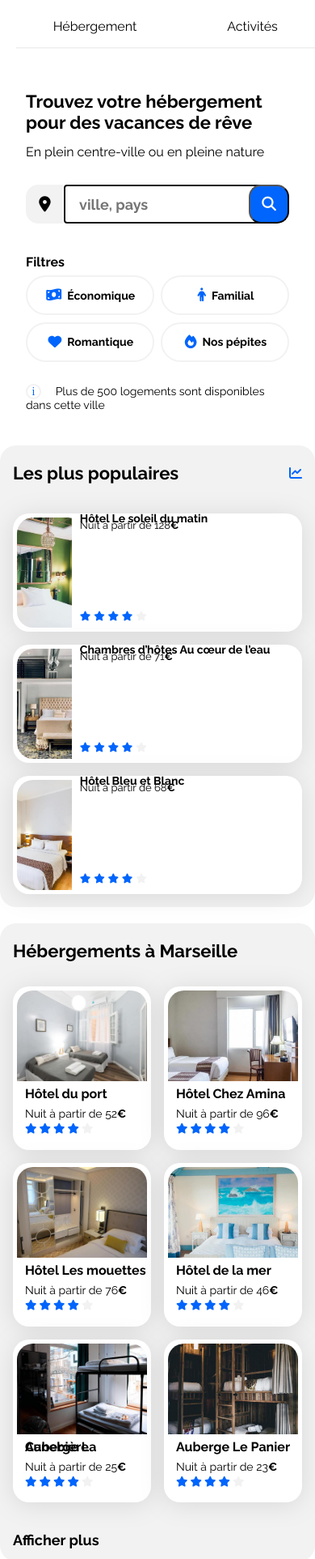
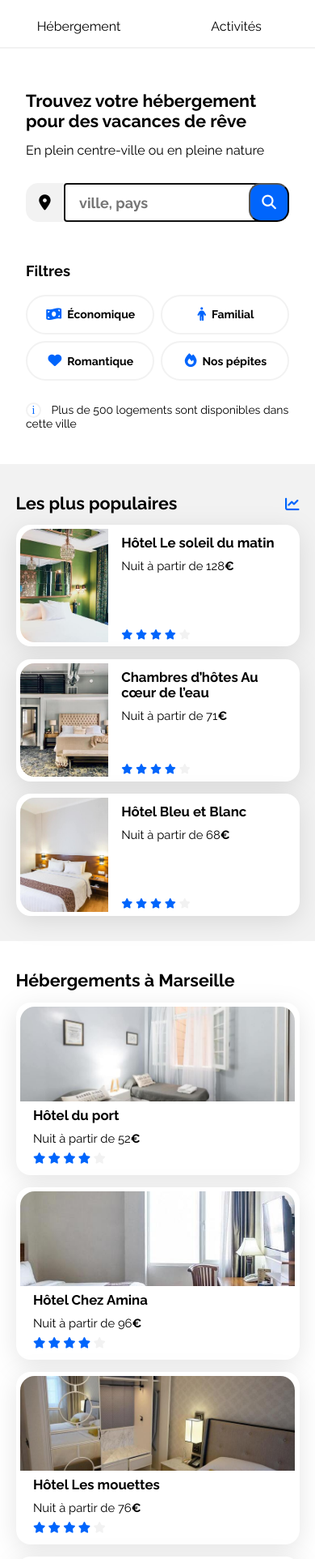
Before and after one commit to Simon-LM/OC_P3_booki, a plain HTML site: page index.html in a window 390 px wide. Shown: the part 54-1979 px from the top of the page at 81% size. Drawn offline with Linux system fonts and the light colour scheme.

Commit message:
vmin phone almost ready

```diff
--- a/css/style.css
+++ b/css/style.css
@@ -24,7 +24,6 @@ h1, h2 {
 
 h3 {
     font-size: 16px;
-    line-height: 0;
 }
 
 p {
@@ -34,10 +33,12 @@ p {
 
 ul {
     list-style: none;
+    padding: 0;
 }
 
 li {
     list-style: none;
+    padding: 0;
 }
 
 i {
@@ -153,8 +154,9 @@ label {
     border-radius: 15px 0px 0px 15px;
     border: 1px solid var(--main-bg-color);
     background-color: var(--main-bg-color);
-    font-size: 1.2em;
-    padding: 0 calc( 0.5em + 0.5vw);
+    font-size: 1em;
+    padding: 0 1em;
+    /* padding: 0 calc( 0.5em + 0.5vw); */
 }
 
 .fa-location-dot {
@@ -235,8 +237,8 @@ form button {
     background-color: white;
     height: 3em;
     max-width: 10em;
-    width: calc(100vw / 8);
-    min-width: 9em;
+    width: calc(100vw / 9);
+    min-width: 8.5em;
 }
 
 .filter-buttons:hover {
@@ -261,8 +263,7 @@ form button {
     border-radius: 4em;
     padding-left: 0.4em;
     padding-right: 0.4em;
-    margin-right: 1em;
-    /* margin-right: 0.5vw; */
+    margin-right: 0.5em;
 }
 
 
@@ -321,7 +322,6 @@ article {
     margin-bottom: 2em;
 }
 
-
 .hebergements-and-populaires a {
     display: flex;
 }
@@ -348,16 +348,18 @@ article {
 }
 
 .hebergements-and-populaires .card-txt {
-
+    display: flex;
+    flex-direction: column;
 }
 
 .hebergements-and-populaires .card-title {
-    /* margin-bottom: 0em; */
+    line-height: 1.2em;
+    margin: 0.4em 0;
 }
 
 .hebergements-and-populaires .card-subtitle {
-    margin: 0em;
-    margin-bottom: 0.2em ;
+    line-height:1em;
+    margin: 0em 0;
 }
 
 .euro {
@@ -384,7 +386,7 @@ article {
     max-width: calc((100% / 2) - 0.5em);
     width: calc(12em + 1vw);
     min-width: calc((100% / 3) - 2em);
-    height: 12.6em;
+    /* height: 12.6em; */
 }
 
 .hebergements a {
@@ -399,6 +401,8 @@ article {
 
 .hebergements .stars {
     font-size: 0.8em;
+    margin-top: 0.5em;
+    margin-bottom: 0.5em;
 }
 
 .show_more {
@@ -410,8 +414,12 @@ article {
 
 /****** Populaires ********/
 
+aside {
+    width: calc((100% / 3) - 1em);
+}
+
 .populaires {
-    width: calc((100% / 3) - 1em);
+    width: 100%;
 }
 
 .populaires .section_title {
@@ -434,7 +442,8 @@ article {
 }
 
 .populaires-cards .card-rating {
-    margin-bottom: 0.3em;
+    margin: 0em;
+    margin-bottom: 0;
     /* margin-bottom: 0.3vw; */
 }
 
@@ -449,7 +458,6 @@ article {
     display: flex;
     flex-wrap: wrap ;
     justify-content: space-between;
-    /* width: 100%; */
     margin: 2em 0;
 }
 
@@ -457,18 +465,19 @@ article {
     display: flex;
     flex-direction: column;
     width: calc((100% / 4) - 1em );
-    height: 440px;
     text-align: left;
     padding: 0; /* Delete default padding from .card */
 }
 
 .activites img {
+    border-radius: 20px 20px 0px 0px;
     width: 100%;
-    height: 380px;
-    border-radius: 20px 20px 0px 0px;
+    height: 25vw;
+    max-height: 25em ;
 }
 
 .activites h3{
+    line-height: 1em;
     padding-left: 1.5em;
 }
 
@@ -491,6 +500,7 @@ footer nav div {
 }
 
 footer nav h3 {
+    line-height: 0em;
     margin-bottom: 1.2em;
 }
 
@@ -535,10 +545,13 @@ footer nav li {
 
     .filter button {
         font-size: 16px;
-        height: 3em;
+        /* height: 3em; */
         width: calc(100vw /6);
     }
 
+    .icon_info {
+        margin-right: calc(0.5em + 0.5vw);
+    }
 
     /*** HEBÉRGEMENTS & POPULAIRES [MEDIUM] ***/
 
@@ -546,6 +559,30 @@ footer nav li {
         flex-direction: column;
     }
 
+
+    .hebergements-and-populaires .card-content {
+        padding-left: calc(0.5em + 0.5vw);
+        display: flex;
+        flex-direction: column;
+        justify-content: space-between;
+    }
+
+    .hebergements-and-populaires .card-txt {
+        /* display: flex; */
+        /* flex-direction: column; */
+    }
+
+    .hebergements-and-populaires .card-title {
+        font-size: 15px;
+        line-height: 1.2em;
+        margin: 0.5vw 0;
+    }
+
+    .hebergements-and-populaires .card-subtitle {
+        font-size: 14px;
+        line-height:1.2em;
+        margin: 0.2vw 0;
+    }
 
     /*** HEBERGEMENTS [MEDIUM] ***/
 
@@ -556,41 +593,62 @@ footer nav li {
     }
 
 
-     /*** POPULAIRES [MEDIUM] ***/
+    /*** POPULAIRES [MEDIUM] ***/
+
+    aside {
+        width: 100%;
+    }
 
     .populaires {
         width: 100%
     }
 
-    .populaires-cards {
-        display: flex;
+    .populaires .order {
         flex-direction: row;
-        justify-content: space-between;
     }
 
     .populaires-cards .card {
         width: calc(((100%) / 3) - 2vw);
-
     }
 
     .populaires-cards img {
-        width: calc(4em + 1vw);
+        width: calc(4em + 2vw);
     }
 
     .populaires-cards .card-title {
-        font-size: 14px;
-        margin-top: 0.3vw;
-        margin-bottom: 0.2vw;
+        /* font-size: 14px; */
+        /* margin-top: 0.3vw; */
+        /* margin-bottom: 0.2vw; */
     }
 
     .populaires-cards .card-subtitle {
-        font-size: 13px;
-        margin: 0;
-        margin-bottom: 0.2vw;
+        /* font-size: 13px; */
+        /* margin: 0; */
+        /* margin-bottom: 0.2vw; */
     }
 
 
     /*** ACTIVITÉS [MEDIUM] ***/
+
+    .activites {
+        /* margin: 2em; */
+
+        margin: 0 2.5vw;
+    }
+
+    .activites .card {
+        width: calc((100% / 4) - (0.5em + 0.5vw) );
+    }
+
+    .activites img {
+        height: 20vw;
+    }
+
+    .activites h3{
+        line-height: 1em;
+        padding-left: 1.5em;
+    }
+
 
     /*** FOOTER [MEDIUM] ***/
 
@@ -601,6 +659,18 @@ footer nav li {
 @media (max-width: 767.98px) {
 
     /*** GÉNÉRAL [SMALL] ***/
+
+    h1, h2 {
+        font-size: 5.5vmin;
+    }
+
+
+    h3 {
+        font-size: 4.7vmin;
+        /* line-height: 3vw; */
+        /* padding: calc(4vw) calc(1em + 2vw); */
+        /* margin: 0; */
+    }
 
     p {
         font-size: 14px;
@@ -726,36 +796,145 @@ footer nav li {
 
     /*** HEBÉRGEMENT & POPULAIRES [SMALL] ***/
 
+    .card {
+        background-color: white;
+        border-radius: 4.6vmin;
+        padding: 1.3vmin;
+        box-sizing: border-box;
+        filter: drop-shadow(0px 2vmin 4vmin rgba(0, 0, 0, 0.1));
+    }
+
     .hebergements-and-populaires {
-        display: flex;
         flex-direction: column-reverse;
+        gap: 0;
+        padding: 0;
+        margin: 0;
     }
+
+    .hebergements-and-populaires .order{
+        gap: 4vmin;
+    }
+
+
 
     .hebergements-and-populaires section {
         padding: 1em 1em;
+
+        /* display: flex; */
+        /* flex-direction: column; */
+        /* flex:auto; */
+        /* background-color: var(--main-bg-color); */
+        border-radius: 0px;
+        /* box-sizing: border-box; */
+        /* padding: 2em calc(0.5em + 1vw); */
+        padding: 8vmin 5vmin;
+
+    }
+
+    .hebergements-and-populaires .section_title {
+        line-height: 0vmin;
+        margin-bottom: 7vmin;
+    }
+
+    .hebergements-and-populaires .card-content {
+        padding-left: 4.2vmin;
+    }
+
+
+    .hebergements-and-populaires .card-title {
+        font-size: 4.3vmin;
+        line-height: 5vmin;
+        margin: 2vmin 0;
+    }
+
+    .hebergements-and-populaires .card-subtitle {
+        font-size: 3.8vmin;
+        line-height: 5vmin;
     }
 
 
 
     /*** HEBERGEMENT [SMALL] ***/
 
-    .hebergements {
+    .hebergements-and-populaires .hebergements{
         background-color: white;
+
+        /* justify-content: space-between; */
+        /* width: calc(((100% / 3) * 2) - 1em); */
+
+        /* width: 100%; */
+        /* margin: 0; */
+        /* padding: 0; */
     }
 
-    .hebergements_card_order article {
-        min-width: 100%;
+
+
+    .hebergements .order {
+        /* flex-wrap: wrap ; */
     }
 
-    .afficher_plus {
-        line-height: 0px;
+
+    .hebergements article {
+        min-width: 100%;
+
+        /* max-width: calc((100% / 2) - 0.5em); */
+        /* width: calc(12em + 1vw); */
+        /* min-width: calc((100% / 3) - 2em); */
     }
+
+
+
+    .hebergements img {
+        border-top-left-radius: 4.6vmin;
+        border-top-right-radius: 4.6vmin;
+        height: 30vmin;
+    }
+
+    .hebergements .stars {
+        font-size: 3.5vmin;
+        line-height: 2vmin;
+        margin-top: 2vmin;
+        margin-bottom: 2vmin;
+    }
+
+
+    .show_more {
+        margin: 4vmin 0;
+        /* line-height: 0px; */
+
+        font-size: 4.7vw;
+        /* margin-top: 1em; */
+        /* margin-bottom: 1em; */
+    }
+
+
+
 
 
     /*** POPULAIRES [SMALL] ***/
 
     .populaires {
-        border-radius: 0;
+        border-radius: 0;width: 100%
+    }
+
+    .populaires .section_title {
+        margin-bottom: 2vmin;
+    }
+
+    .fa-chart-line {
+        font-size: 4.5vmin;
+    }
+
+    .populaires .order {
+        flex-direction: column;
+    }
+
+    .populaires-cards img {
+        /* width: calc(4em + 2vw);    */
+        border-top-left-radius: 4.6vmin;
+        border-bottom-left-radius: 4.6vmin;
+        width: 28vmin;
+        height: 36vw;
     }
 
     .populaires-cards {
@@ -767,42 +946,71 @@ footer nav li {
         width: 100%;
     }
 
+    .fa-xs {
+        font-size: 3.2vmin;
+        line-height: 5vmin;
+    }
+
+
     /*** ACTIVITÉS [SMALL] ***/
 
     .activites {
-        margin: 0% 5%;
+        margin: 0 8vmin;
     }
 
-    .activites_card_order {
+    .activites .order {
+        gap: 4vmin;
         display: flex;
-        flex-wrap: wrap ;
-        justify-content: space-between;
     }
 
-    .card_activites {
-        display: flex;
-        flex-direction: column;
+    .activites .card{
         width: 100%;
-        height: 440px;
-        text-align: left;
-        background: #FFFFFF;
-        /* border: 10em; */
-        border-radius: 20px;
-        border: 2px solid var(--main-bg-color);
-        margin-bottom: 2em;
-        filter: drop-shadow(0px 3px 15px rgba(0, 0, 0, 0.1));
+    }
+
+    .activites img {
+        height: 37vmin;
     }
 
     .activites h2 {
-        margin-bottom: 2em;
+        padding-bottom: 4vmin;
     }
 
 
     /*** FOOTER [SMALL] ***/
 
+
     footer {
+        /* margin-bottom: 0em; */
+    }
+
+
+    footer nav {
         flex-direction: column;
         border-radius: 0px;
+        padding: 2vmax 8vmin;
     }
 
+    footer nav div {
+        width: 100%;
+        padding: 2vmin 0;
+    }
+
+    footer nav h3 {
+        /* line-height: 0em; */
+        margin-bottom: 6vmin;
+    }
+
+    footer nav ul {
+        /* padding: 0; */
+    }
+
+    footer nav li {
+        font-size: 4.3vmin;
+        /* line-height: 2em; */
+    }
+
+
+
+
+
 }
--- a/index.html
+++ b/index.html
@@ -76,10 +76,10 @@
                         <div class="order">
                             <article class="card">
                                 <a href="#">
-                                    <img class="card_hebergement_photo" src="/images/hebergements/fred-kleber.jpg" alt="Photo hotêl du port">
-                                    <div class="card_hebergement_text card-content card-txt">
-                                        <h3 class="card-title">Hôtel du port</h3>
-                                        <p class="card-subtitle">Nuit à partir de 52<span class="euro">€</span></p>
+                                    <img src="/images/hebergements/fred-kleber.jpg" alt="Photo hotêl du port">
+                                    <div class="card-content card-txt">
+                                            <h3 class="card-title">Hôtel du port</h3>
+                                            <p class="card-subtitle">Nuit à partir de 52<span class="euro">€</span></p>
                                         <span class="stars">
                                             <i class="fa-solid fa-star" aria-hidden="true"></i>
                                             <i class="fa-solid fa-star fa-star" aria-hidden="true"></i>
@@ -93,8 +93,8 @@
                             </article>
                             <article class="card">
                                 <a href="#">
-                                    <img class="card_hebergement_photo" src="/images/hebergements/febrian-zakaria.jpg" alt="Photo hotêl du port">
-                                    <div class="card_hebergement_text card-content card-txt">
+                                    <img src="/images/hebergements/febrian-zakaria.jpg" alt="Photo hotêl chez Amina">
+                                    <div class="card-content card-txt">
                                         <h3 class="card-title">Hôtel Chez Amina</h3>
                                         <p class="card-subtitle">Nuit à partir de 96<span class="euro">€</span></p>
                                         <span class="stars">
@@ -110,8 +110,8 @@
                             </article>
                             <article class="card">
                                 <a href="#">
-                                    <img class="card_hebergement_photo" src="/images/hebergements/reisetopia.jpg" alt="Photo hotêl du port">
-                                    <div class="card_hebergement_text card-content card-txt">
+                                    <img src="/images/hebergements/reisetopia.jpg" alt="Photo hotêl Les mouettes">
+                                    <div class="card-content card-txt">
                                         <h3 class="card-title">Hôtel Les mouettes</h3>
                                         <p class="card-subtitle">Nuit à partir de 76<span class="euro">€</span></p>
                                         <span class="stars">
@@ -127,8 +127,8 @@
                             </article>
                             <article class="card">
                                 <a href="#">
-                                    <img class="card_hebergement_photo" src="/images/hebergements/annie-spratt.jpg" alt="Photo hotêl du port">
-                                    <div class="card_hebergement_text card-content card-txt">
+                                    <img src="/images/hebergements/annie-spratt.jpg" alt="Photo hotêl de la mers">
+                                    <div class="card-content card-txt">
                                         <h3 class="card-title">Hôtel de la mer</h3>
                                         <p class="card-subtitle">Nuit à partir de 46<span class="euro">€</span></p>
                                         <span class="stars">
@@ -144,8 +144,8 @@
                             </article>
                             <article class="card">
                                 <a href="#">
-                                    <img class="card_hebergement_photo" src="/images/hebergements/marcus-loke.jpg" alt="Photo hotêl du port">
-                                    <div class="card_hebergement_text card-content card-txt">
+                                    <img src="/images/hebergements/marcus-loke.jpg" alt="Photo Auberge La Canebière">
+                                    <div class="card-content card-txt">
                                         <h3 class="card-title">Auberge La Canebière</h3>
                                         <p class="card-subtitle">Nuit à partir de 25<span class="euro">€</span></p>
                                         <span class="stars">
@@ -161,8 +161,8 @@
                             </article>
                             <article class="card">
                                 <a href="#">
-                                    <img class="card_hebergement_photo" src="/images/hebergements/nicate-lee.jpg" alt="Photo hotêl du port">
-                                    <div class="card_hebergement_text card-content card-txt">
+                                    <img src="/images/hebergements/nicate-lee.jpg" alt="Photo Auberge Le Panier">
+                                    <div class="card-content card-txt">
                                         <h3 class="card-title">Auberge Le Panier</h3>
                                         <p class="card-subtitle">Nuit à partir de 23<span class="euro">€</span></p>
                                         <span class="stars">
@@ -256,25 +256,25 @@
                     <article class="card">
                         <a href="#">
                             <img src="/images/activites/reno-laithienne.jpg" alt="Photo Vieux-Port" class="card_activites_photo">
-                            <h3 class="card_activites_text">Vieux-Port</h3>
+                            <h3>Vieux-Port</h3>
                         </a>
                     </article>
                     <article class="card">
                         <a href="#">
                             <img src="/images/activites/paul-hermann.jpg" alt="Photo Vieux-Port" class="card_activites_photo">
-                            <h3 class="card_activites_text">Fort de Pomègues</h3>
+                            <h3>Fort de Pomègues</h3>
                         </a>
                     </article>
                     <article class="card">
                         <a href="#">
                           <img src="/images/activites/kilyan-sockalingum.jpg" alt="Photo Vieux-Port" class="card_activites_photo">
-                            <h3 class="card_activites_text">Parc national des Calanques</h3>
+                            <h3>Parc national des Calanques</h3>
                          </a>
                     </article>
                     <article class="card">
                         <a href="#">
                             <img src="/images/activites/florian-wehde.jpg" alt="Photo Vieux-Port" class="card_activites_photo">
-                            <h3 class="card_activites_text">Notre-Dame-de-la-Garde</h3>
+                            <h3>Notre-Dame-de-la-Garde</h3>
                         </a>
                     </article>
                 </div>
@@ -301,7 +301,7 @@
                 <div>
                     <H3>Assistance</H3>
                     <ul>
-                        <li><a href="#">centre d'aide </a></li>
+                        <li><a href="#">Centre d'aide </a></li>
                         <li><a href="#">Nous contacter</a></li>
                     </ul>
                 </div>
```
